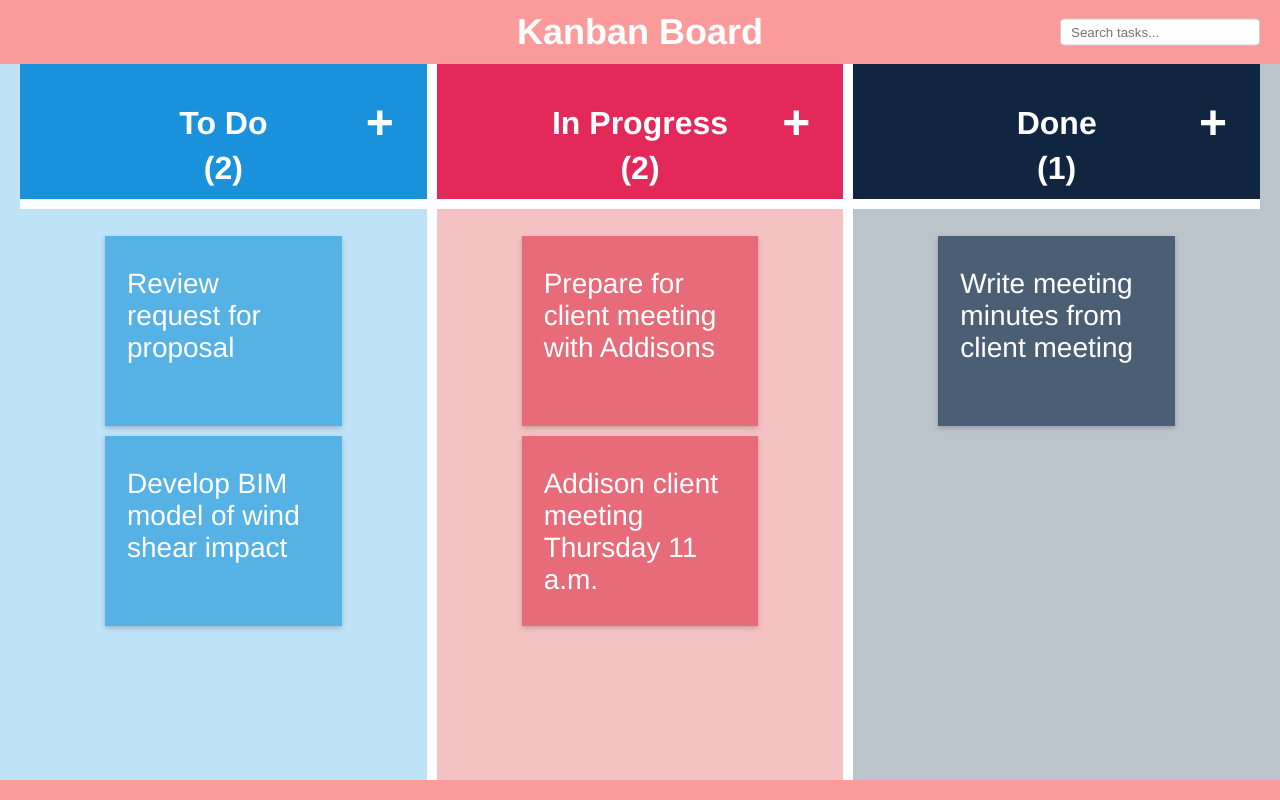
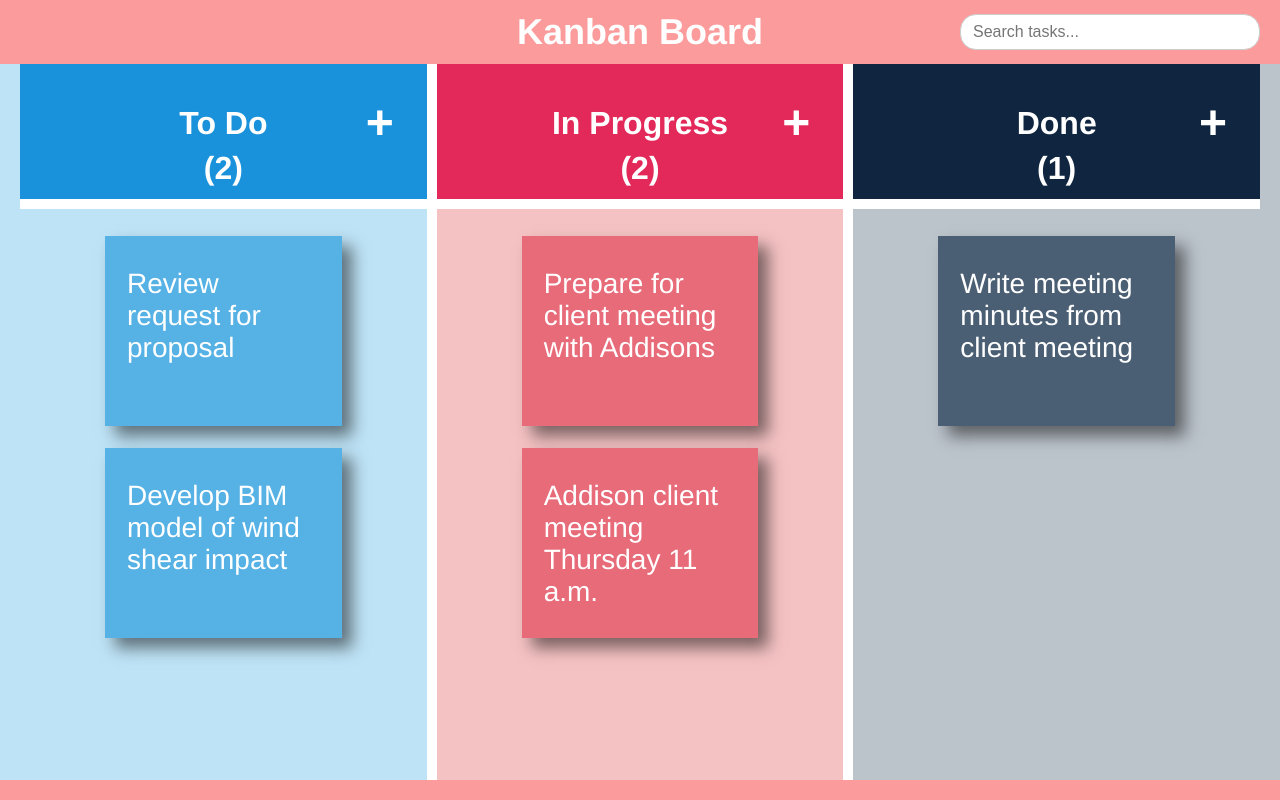
Before and after one commit to Skols022/kanban-board, a React (Vite) app: page / in a window 1280 px wide. Both pictures are taken after a click on the button 1227 px from the left and 32 px from the top of the page. Built offline with nearby package versions, Linux system fonts and the light colour scheme.

Commit message:
Styling Input component.

```diff
--- a/src/components/kanban/TaskCard/TaskCard.module.css
+++ b/src/components/kanban/TaskCard/TaskCard.module.css
@@ -8,8 +8,8 @@
   gap: 1rem;
   background: var(--background);
   padding: 1rem 1.375rem 0.5rem;
-  margin-bottom: 0.625rem;
-  box-shadow: 0 2px 5px rgba(0, 0, 0, 0.2);
+  margin-bottom: 1.375rem;
+  box-shadow: 10px 10px 15px rgba(0, 0, 0, 0.5);
   cursor: grab;
 
   @media (--tablet-main) {
--- a/src/components/shared/Search/Search.module.css
+++ b/src/components/shared/Search/Search.module.css
@@ -8,9 +8,8 @@
     background: none;
     border: none;
     cursor: pointer;
-    font-size: 20px;
-    padding: 8px;
-    z-index: 100000;
+    font-size: 1.25rem;
+    padding: 0.5rem;
   }
 
   .searchInput {
@@ -18,18 +17,14 @@
     right: 0;
     top: 50%;
     transform: translateY(-50%) translateX(100%);
-    width: 200px;
-    padding: 5px 10px;
-    border: 1px solid #ccc;
-    border-radius: 4px;
     transition: transform 0.3s ease, opacity 0.3s ease;
     opacity: 0;
-    pointer-events: none; /* Prevent interaction when hidden */
+    pointer-events: none;
   }
 
   .searchInput.visible {
     transform: translateY(-50%) translateX(0);
     opacity: 1;
-    pointer-events: all; /* Enable interaction when visible */
+    pointer-events: all;
   }
 }
--- a/src/components/ui/Input/Input.module.css
+++ b/src/components/ui/Input/Input.module.css
@@ -2,3 +2,12 @@
   width: 100%;
   min-height: 8rem;
 }
+
+.input {
+  width: 18.75rem;
+  border: 1px solid #ccc;
+  height: 2.25rem;
+  padding: 0 0.75rem;
+  border-radius: 1rem;
+  font-size: 1rem;
+}
--- a/src/components/ui/Input/Input.tsx
+++ b/src/components/ui/Input/Input.tsx
@@ -35,6 +35,7 @@ const Input = forwardRef<HTMLTextAreaElement | HTMLInputElement, InputProps>((
     value,
     placeholder,
     isTextArea,
+    className,
     ...props
   }: InputProps,
   ref: Ref<HTMLTextAreaElement | HTMLInputElement>
@@ -63,6 +64,7 @@ const Input = forwardRef<HTMLTextAreaElement | HTMLInputElement, InputProps>((
         type="text"
         value={value}
         placeholder={placeholder}
+        className={`${styles.input} ${className}`}
         {...rest}
       />
     );
--- a/src/components/ui/LoadingSpinner/LoadingSpinner.module.css
+++ b/src/components/ui/LoadingSpinner/LoadingSpinner.module.css
@@ -1,30 +1,27 @@
-/* Center the loading spinner */
 .container {
   display: flex;
   flex-direction: column;
   align-items: center;
   justify-content: center;
-  height: 100%; /* Ensures the loader takes up the full height of its container */
+  height: 100%;
   text-align: center;
 }
 
 .spinner {
-  width: 50px;
-  height: 50px;
+  width: 3.125rem;
+  height: 3.125rem;
   border: 5px solid rgba(0, 0, 0, 0.1);
-  border-top-color: #3498db; /* Primary color for the spinner */
+  border-top-color: #3498db;
   border-radius: 50%;
   animation: spin 1s linear infinite;
 }
 
-/* Loading text */
 .text {
-  margin-top: 10px;
-  font-size: 16px;
+  margin-top: 0.625rem;
+  font-size: 1rem;
   color: #555;
 }
 
-/* Spinner animation keyframes */
 @keyframes spin {
   to {
     transform: rotate(360deg);
```
